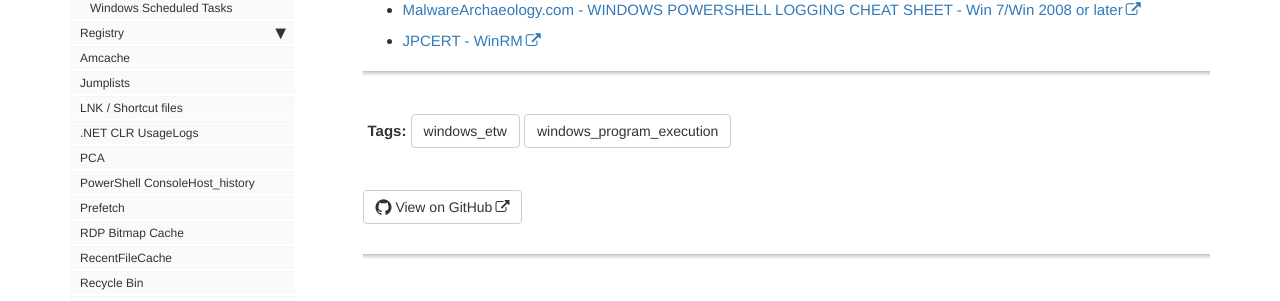
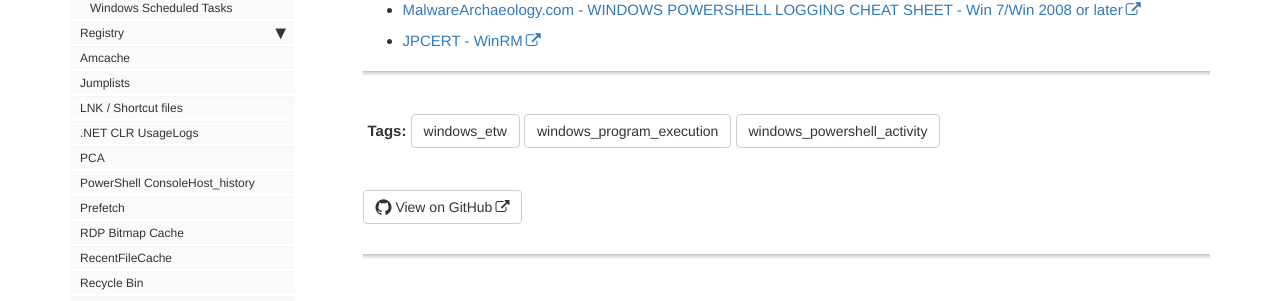
Before and after one commit to Qazeer/artefacts.help, a Jekyll site: the page built from pages/windows/etw_powershell.md, in a window 1280 px wide and 900 px high, scrolled down 4106 px. Shown: the part 488-789 px from the top of the window. Built offline with Jekyll 4.4.1, drawn with Linux system fonts in a browser that asks for light colours; our own code applies the rules of GitHub Pages for plain Markdown files; comment, search, counter and statistics services are not loaded.

Commit message:
[Artefact] ConsoleHost History & PowerShell ETW tags update

```diff
--- a/pages/windows/etw_powershell.md
+++ b/pages/windows/etw_powershell.md
@@ -5,7 +5,7 @@ keywords: 'PowerShell, Script Block Logging, Windows PowerShell.evtx, Microsoft-
 tags:
   - windows_etw
   - windows_program_execution
-  - windows_powershell
+  - windows_powershell_activity
 location: 'Channels:\n\nWindows PowerShell.\n Events: 400, 403, 500, 501, 600, 800.\n\nMicrosoft-Windows-PowerShell\Operational.\nEvents: 4100, 4103, 4104, 40961, 40962, 53504.\n\nMicrosoft-Windows-AppLocker\MSI and Script.\nEvents: 8005, 8006.'
 last_updated: 2024-01-06
 sidebar: sidebar
```
Also changed, not shown: pages/windows/consolehost_history.md (+0 -1 lines).
